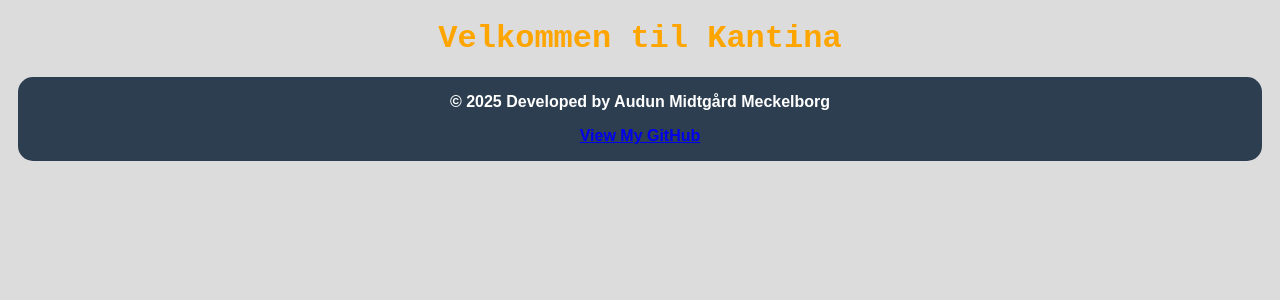
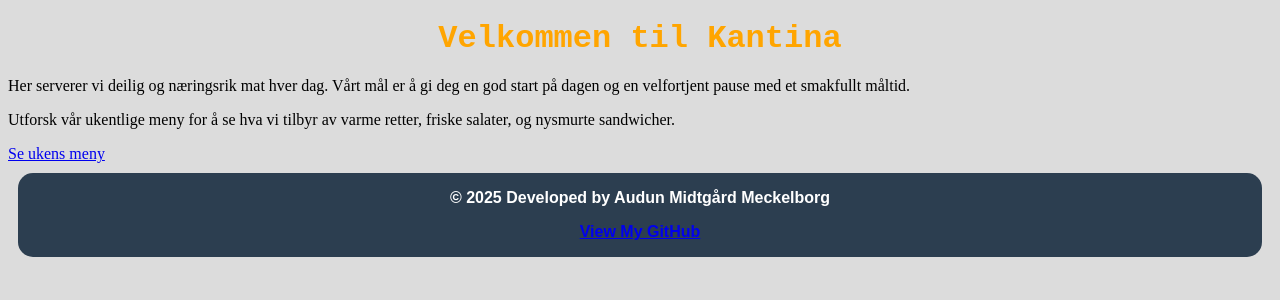
Before and after one commit to audun-web/Kantine, a Flask app: page / in a window 1280 px wide. Shown: the part 60-360 px from the top of the page. Run offline with Flask 3, Linux system fonts and the light colour scheme.

Commit message:
la til enkel generell info og en knapp som leder til ukens meny

```diff
--- a/templates/index.html
+++ b/templates/index.html
@@ -2,4 +2,10 @@
 
 {% block content %}
 <h1 class="title">Velkommen til Kantina</h1>
+
+<div class="welcome-container">
+    <p>Her serverer vi deilig og næringsrik mat hver dag. Vårt mål er å gi deg en god start på dagen og en velfortjent pause med et smakfullt måltid.</p>
+    <p>Utforsk vår ukentlige meny for å se hva vi tilbyr av varme retter, friske salater, og nysmurte sandwicher.</p>
+    <a href="/meny" class="cta-button">Se ukens meny</a>
+</div>
 {% endblock %}
```
